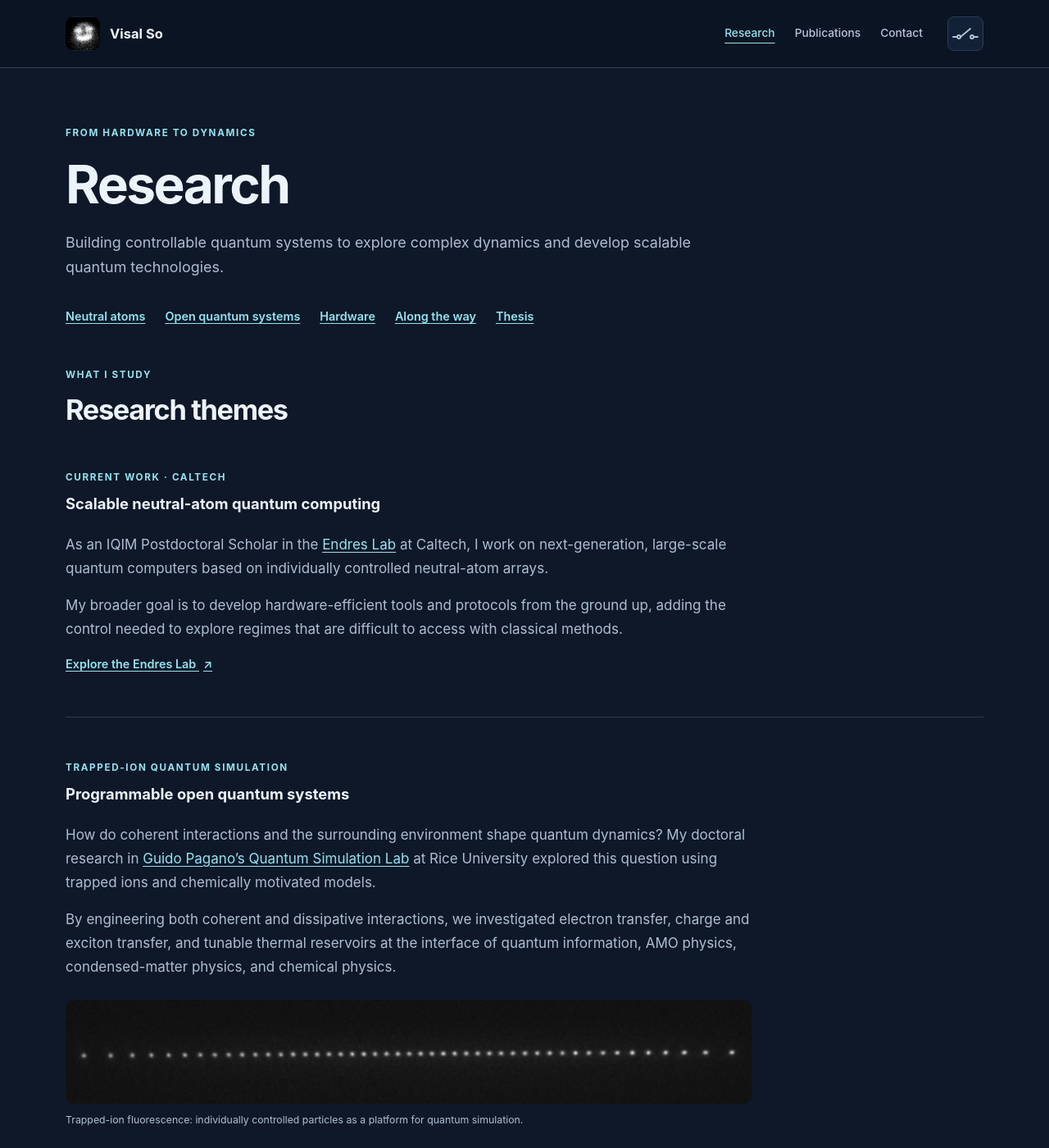
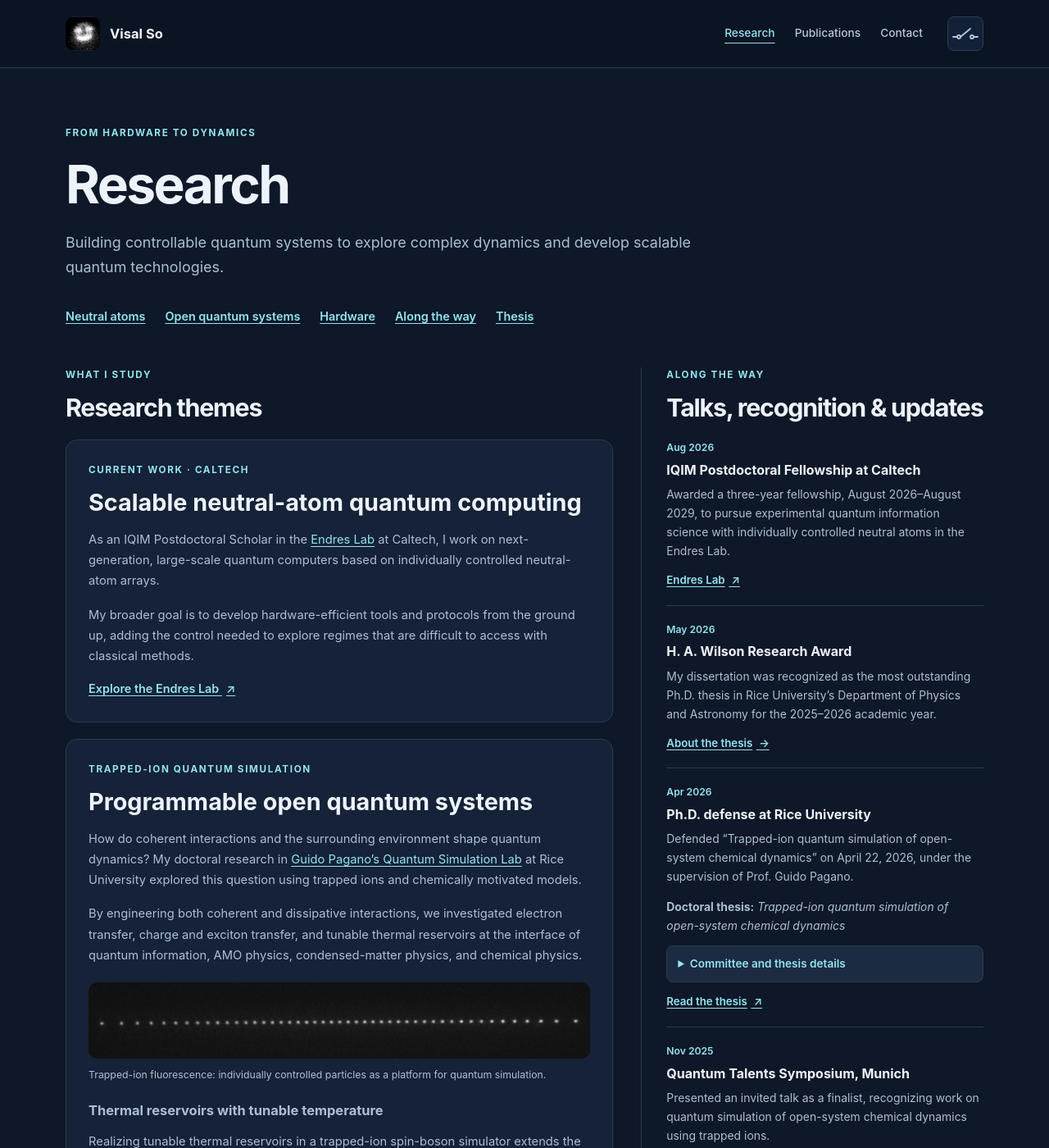
Before and after one commit to visalso/visalso.github.io, a Jekyll site: the page built from research.html, in a window 1280 px wide and 1400 px high. Shown: the whole window at 82% size. Built offline with Jekyll 4.4.1, drawn with Linux system fonts in a browser that asks for light colours.

Commit message:
Update site.css

```diff
--- a/assets/css/site.css
+++ b/assets/css/site.css
@@ -574,3 +574,81 @@ details[open] > summary { margin-bottom: 12px; }
   .section, .project, .page-header { padding-block: 20px; }
   .research-card, .paper, .download-card { break-inside: avoid; box-shadow: none; }
 }
+
+
+/* Research page: three stacked research-theme cards + right-hand updates. */
+.research-page__columns {
+  display: grid;
+  grid-template-columns: minmax(0, 1.6fr) minmax(320px, 1fr);
+  align-items: start;
+  gap: 34px;
+  padding-bottom: 76px;
+}
+.research-page__themes,
+.research-page__updates { min-width: 0; }
+.research-page__column-heading { margin-bottom: 20px; }
+.research-page__column-heading h2 { font-size: clamp(1.5rem, 2.5vw, 1.9rem); }
+.research-page__cards { display: grid; gap: 20px; }
+.research-page__cards > .research-theme-card {
+  margin: 0;
+  padding: 27px;
+  border: 1px solid var(--line);
+  border-radius: var(--radius);
+  background: var(--surface);
+}
+.research-theme-card .project__heading { margin-bottom: 14px; }
+.research-theme-card .project__heading h3 {
+  margin-top: 8px;
+  font-size: clamp(1.35rem, 2.4vw, 1.8rem);
+  line-height: 1.3;
+}
+.research-theme-card .project__body { max-width: none; }
+.research-theme-card .project__body p { font-size: .92rem; line-height: 1.72; }
+.research-theme-card .project__body h4 { font-size: 1.03rem; margin: 22px 0 8px; }
+.research-theme-card .project__links { margin-top: 15px; gap: 8px 18px; }
+.research-theme-card .research-figure { margin-block: 20px; }
+.research-page__updates {
+  border-left: 1px solid var(--line);
+  padding-left: 30px;
+}
+.research-page__timeline .timeline__item {
+  display: block;
+  padding-block: 19px;
+}
+.research-page__timeline .timeline__item:first-child { padding-top: 0; }
+.research-page__timeline .timeline__date {
+  display: block;
+  margin-bottom: 5px;
+  padding: 0;
+  color: var(--accent);
+  font-size: .76rem;
+  font-weight: 600;
+}
+.research-page__timeline .timeline__body h3 { font-size: 1rem; line-height: 1.4; }
+.research-page__timeline .timeline__body p { font-size: .87rem; line-height: 1.65; }
+.research-page__timeline .timeline__body .actions { gap: 6px 14px; margin-top: 12px; }
+.research-page__timeline .text-link { font-size: .83rem; }
+.research-page__thesis { margin-top: 14px; }
+.research-page__thesis > p { margin: 0; }
+.research-page__thesis-details {
+  margin-top: 12px;
+  padding: 10px 13px;
+  border: 1px solid var(--line);
+  border-radius: 8px;
+  background: var(--surface-soft);
+}
+.research-page__thesis-details summary {
+  color: var(--accent);
+  font-size: .85rem;
+  font-weight: 600;
+  cursor: pointer;
+}
+.research-page__thesis-details p { margin-top: 12px; }
+@media (max-width: 860px) {
+  .research-page__columns { grid-template-columns: 1fr; gap: 48px; }
+  .research-page__updates { border-left: 0; padding-left: 0; padding-top: 35px; border-top: 1px solid var(--line); }
+}
+@media (max-width: 480px) {
+  .research-page__cards > .research-theme-card { padding: 21px; }
+  .research-page__columns { gap: 35px; padding-bottom: 50px; }
+}
```
